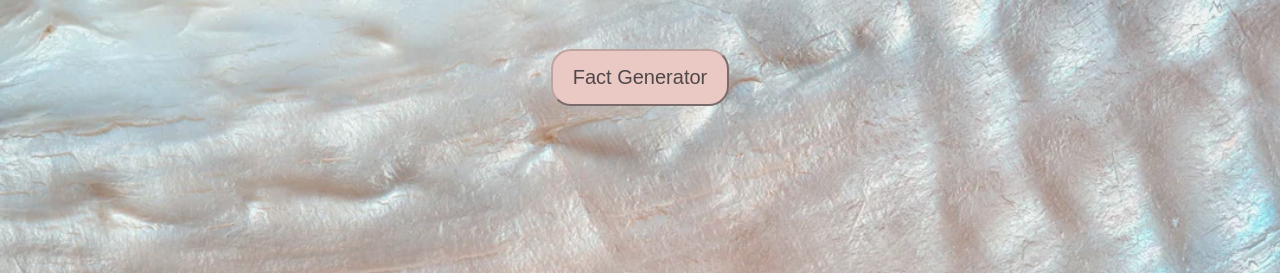
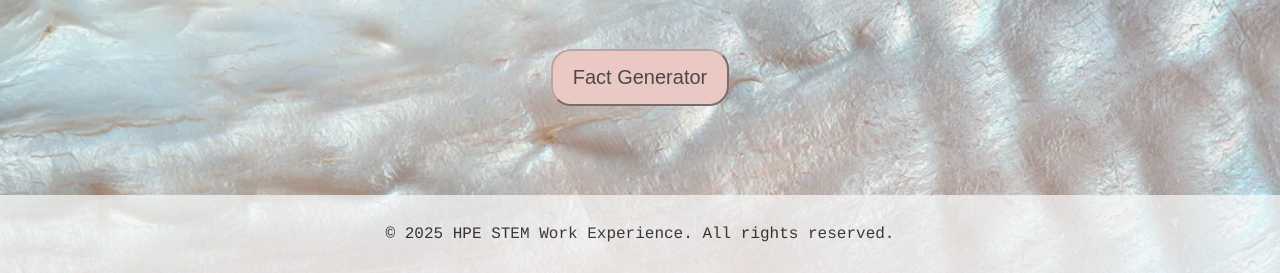
Before and after one commit to jasmine-smith8/stem-project-walkthrough, a Flask app: page / in a window 1280 px wide. Shown: the part 527-800 px from the top of the page. Run offline with Flask 3, Linux system fonts and the light colour scheme.

Commit message:
Added footer and styling

```diff
--- a/static/css/styles.css
+++ b/static/css/styles.css
@@ -87,3 +87,15 @@ body {
     border-radius: 8px;
     background-color: rgba(255, 255, 255, 0.6);
 }
+
+footer {
+    background-color: #f8f9fa;
+    padding: 30px 0;
+    text-align: center;
+    position: absolute;
+    bottom: 0;
+    left: 0;
+    width: 100%;
+    z-index: 1000;
+    opacity: 0.7;
+}
--- a/templates/generate.html
+++ b/templates/generate.html
@@ -19,6 +19,9 @@
                 <button class="fact-generator-button">New Fact</button>
             </a>
         </div>
+
+        <!-- Footer -->
+        {% include './partials/footer.html' %}
     </div>
 </body>
 </html>
--- a/templates/home.html
+++ b/templates/home.html
@@ -6,6 +6,7 @@
 </head>
 <body>
     <div class="home-container">
+        <!-- Navbar -->
         {% include './partials/navbar.html' %}
 
         <div class="main-container">
@@ -16,6 +17,8 @@
             </a>
         </div>
     </div>
-    <!-- Navbar -->
+
+    <!-- Footer -->
+    {% include './partials/footer.html' %}
 </body>
 </html>
--- /dev/null
+++ b/templates/partials/footer.html
@@ -0,0 +1,3 @@
+<footer>
+    <p>&copy; 2025 HPE STEM Work Experience. All rights reserved.</p>
+</footer>
```
